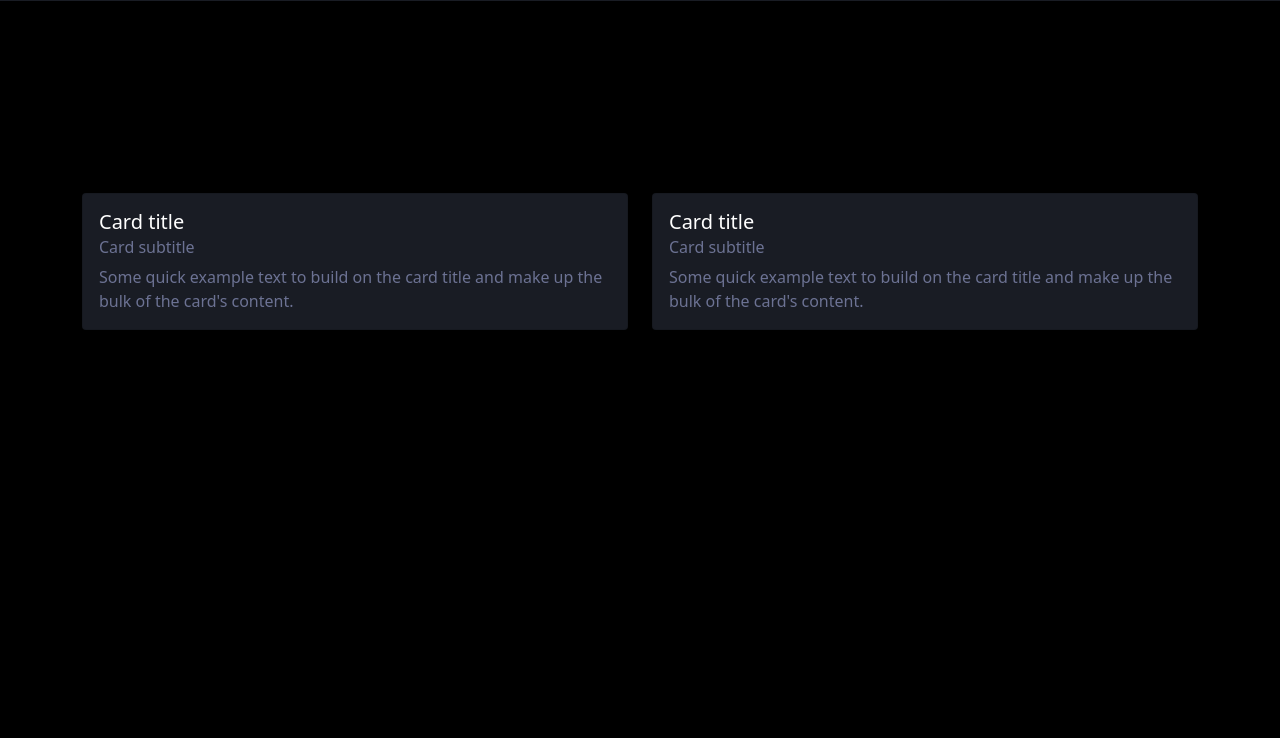
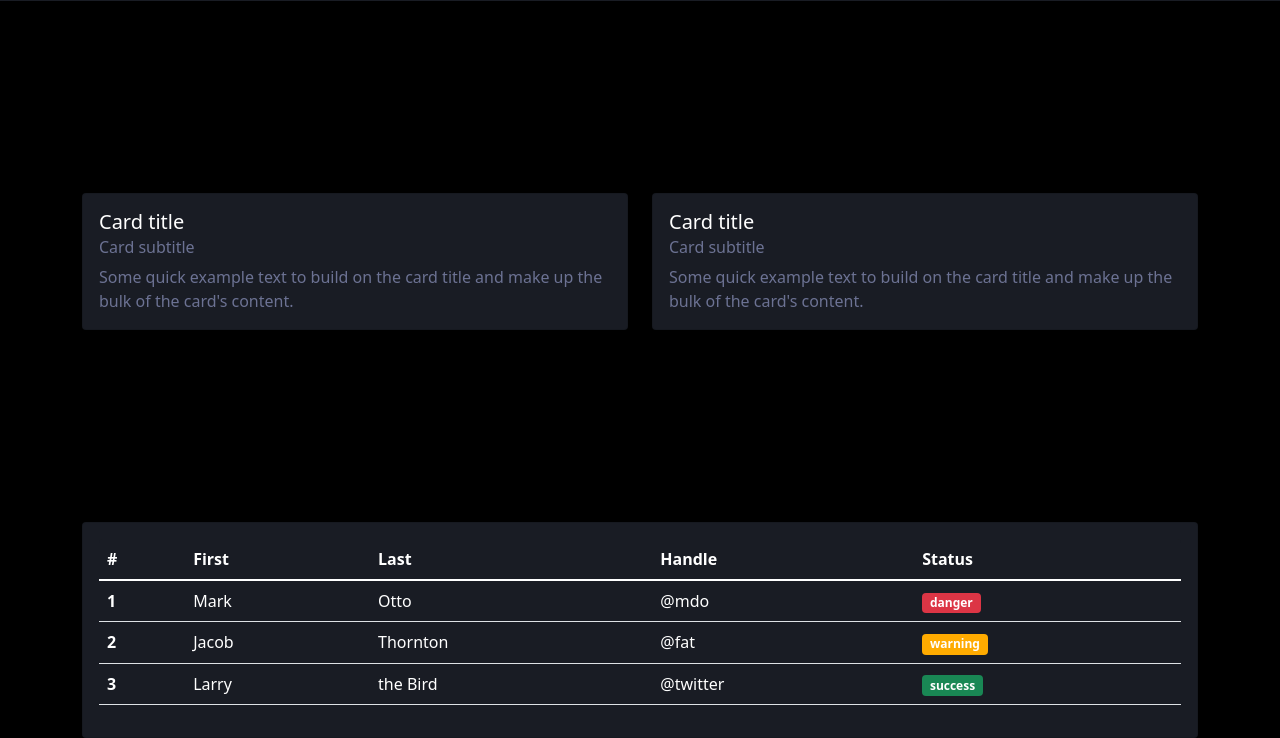
Before and after one commit to Visnicio/watchbeans, a website: page pages/template.html in a window 1280 px wide. Shown: the part 71-809 px from the top of the page. Drawn offline with nearby package versions, Linux system fonts and the light colour scheme.

Commit message:
melhoria no template

```diff
--- a/css/main.scss
+++ b/css/main.scss
@@ -7,6 +7,8 @@ $success: #198754;
 $warning: #FFAB00;
 
 $spacer: 1rem;
+
+$table-hover-color: $secondary;
 
 //################## MARGINS ##################
 .mt-10 {
--- a/pages/template.html
+++ b/pages/template.html
@@ -43,7 +43,7 @@
     </nav>
     <div class="container mt-15">
         <div class="row">
-            <div class="col-sm-6">
+            <div class="col-sm-6 col-12">
                 <div class="card bg-primary">
                     <div class="card-body text-secondary">
                         <h5 class="card-title text-light">Card title</h5>
@@ -52,7 +52,7 @@
                     </div>
                 </div>
             </div>
-            <div class="col-sm-6">
+            <div class="col-sm-6 col-12">
                 <div class="card bg-primary">
                     <div class="card-body text-secondary">
                         <h5 class="card-title text-light">Card title</h5>
@@ -63,5 +63,49 @@
             </div>
         </div>
     </div>
+    <div class="container mt-15">
+        <div class="row mt-15">
+            <div class="col-sm-12 ">
+                <div class="card bg-primary">
+                    <div class="card-body text-secondary">
+                        <table class="table table-responsive table-hover  bg-primary text-light rounded ">
+                            <thead>
+                                <tr>
+                                    <th scope="col">#</th>
+                                    <th scope="col">First</th>
+                                    <th scope="col">Last</th>
+                                    <th scope="col">Handle</th>
+                                    <th scope="col">Status</th>
+                                </tr>
+                            </thead>
+                            <tbody>
+                                <tr>
+                                    <th scope="row">1</th>
+                                    <td>Mark</td>
+                                    <td>Otto</td>
+                                    <td>@mdo</td>
+                                    <td><span class="badge bg-danger">danger</span></td>
+                                </tr>
+                                <tr>
+                                    <th scope="row">2</th>
+                                    <td>Jacob</td>
+                                    <td>Thornton</td>
+                                    <td>@fat</td>
+                                    <td><span class="badge bg-warning">warning</span></td>
+                                </tr>
+                                <tr>
+                                    <th scope="row">3</th>
+                                    <td>Larry</td>
+                                    <td>the Bird</td>
+                                    <td>@twitter</td>
+                                    <td><span class="badge bg-success">success</span></td>
+                                </tr>
+                            </tbody>
+                        </table>
+                    </div>
+                </div>
+            </div>
+        </div>
+    </div>
 </body>
 </html>
```
Also changed, not shown: css/main.css, 1 other file.
